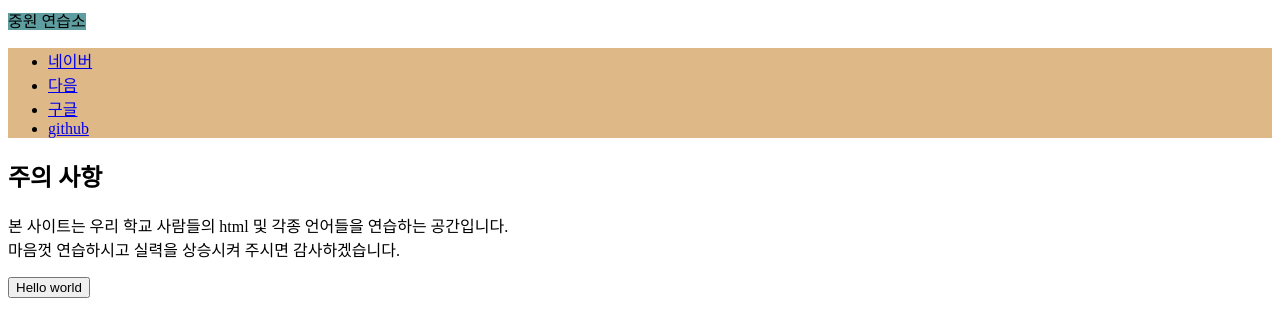
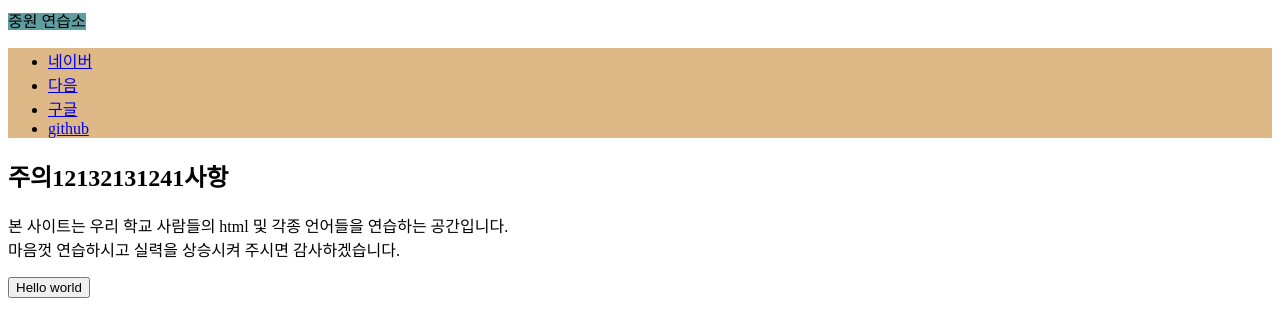
Before and after one commit to manabam/wetank, a plain HTML site: page index.html in a window 1280 px wide. Drawn offline with Linux system fonts and the light colour scheme.

Commit message:
asad
1q214535

```diff
--- a/index.html
+++ b/index.html
@@ -25,7 +25,7 @@
         </ul>
     </nav>
     <body>
-        <h2>주의 사항</h2>
+        <h2>주의12132131241사항</h2>
         <p>본 사이트는 우리 학교 사람들의 html 및 각종 언어들을 연습하는 공간입니다.<br>
         마음껏 연습하시고 실력을 상승시켜 주시면 감사하겠습니다.</p>
         <input type="button" id="hw" value="Hello world" />
```
